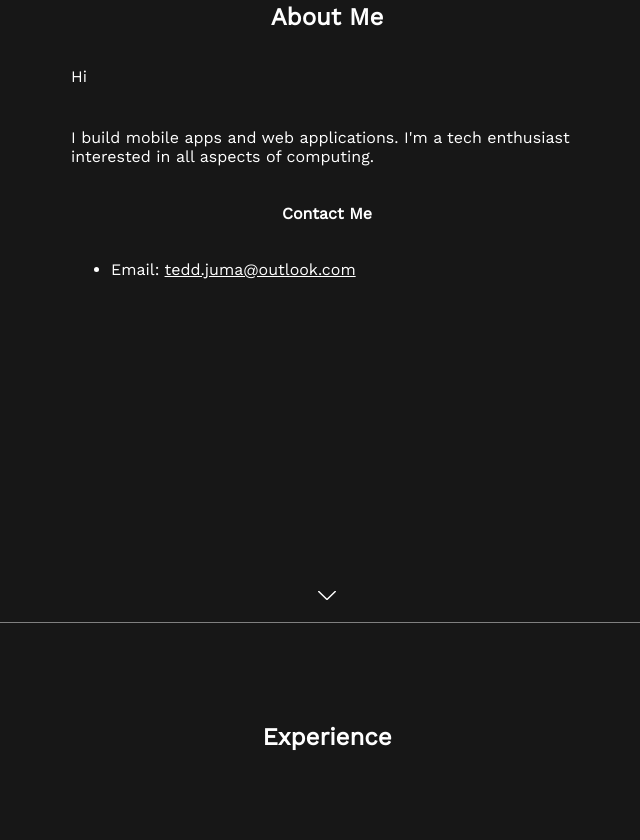
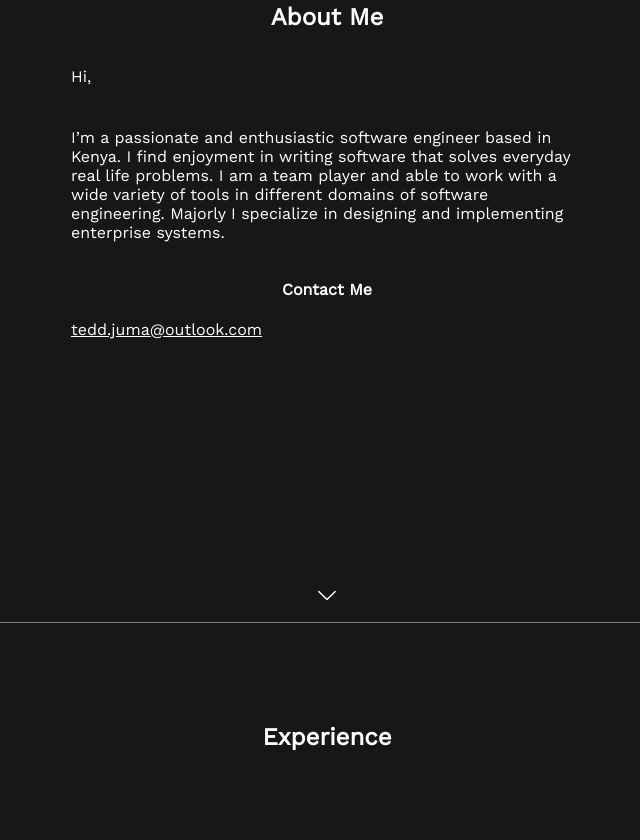
Before and after one commit to teddy-otieno/teddy-otieno.github.io, a plain HTML site: page index.html in a window 1280 px wide. Shown: the part 898-1738 px from the top of the page, without its empty margins (313-953 px from the left). Drawn offline with nearby package versions, Linux system fonts and the light colour scheme.

Commit message:
Something extra

```diff
--- a/index.html
+++ b/index.html
@@ -106,21 +106,17 @@
       <h2>About Me</h2>
 
       <div class="about-description">
-        <p>Hi</p>
+        <p>Hi,</p>
         <p>
-          I build mobile apps and web applications. I'm a tech enthusiast
-          interested in all aspects of computing.
+          I’m a passionate and enthusiastic software engineer based in Kenya. I find enjoyment in writing software that solves everyday real life problems. I am a team player and able to work with a wide variety of tools in different domains of software engineering. Majorly I specialize in designing and implementing enterprise systems.
         </p>
       </div>
 
       <h4>Contact Me</h4>
       <div class="about-description">
-        <ul>
-          <li>
-            Email:
+          <span>
             <a href="mailto:tedd.juma@outlook.com">tedd.juma@outlook.com</a>
-          </li>
-        </ul>
+          </span>
       </div>
 
       <button class="scroll-down-button">
```
